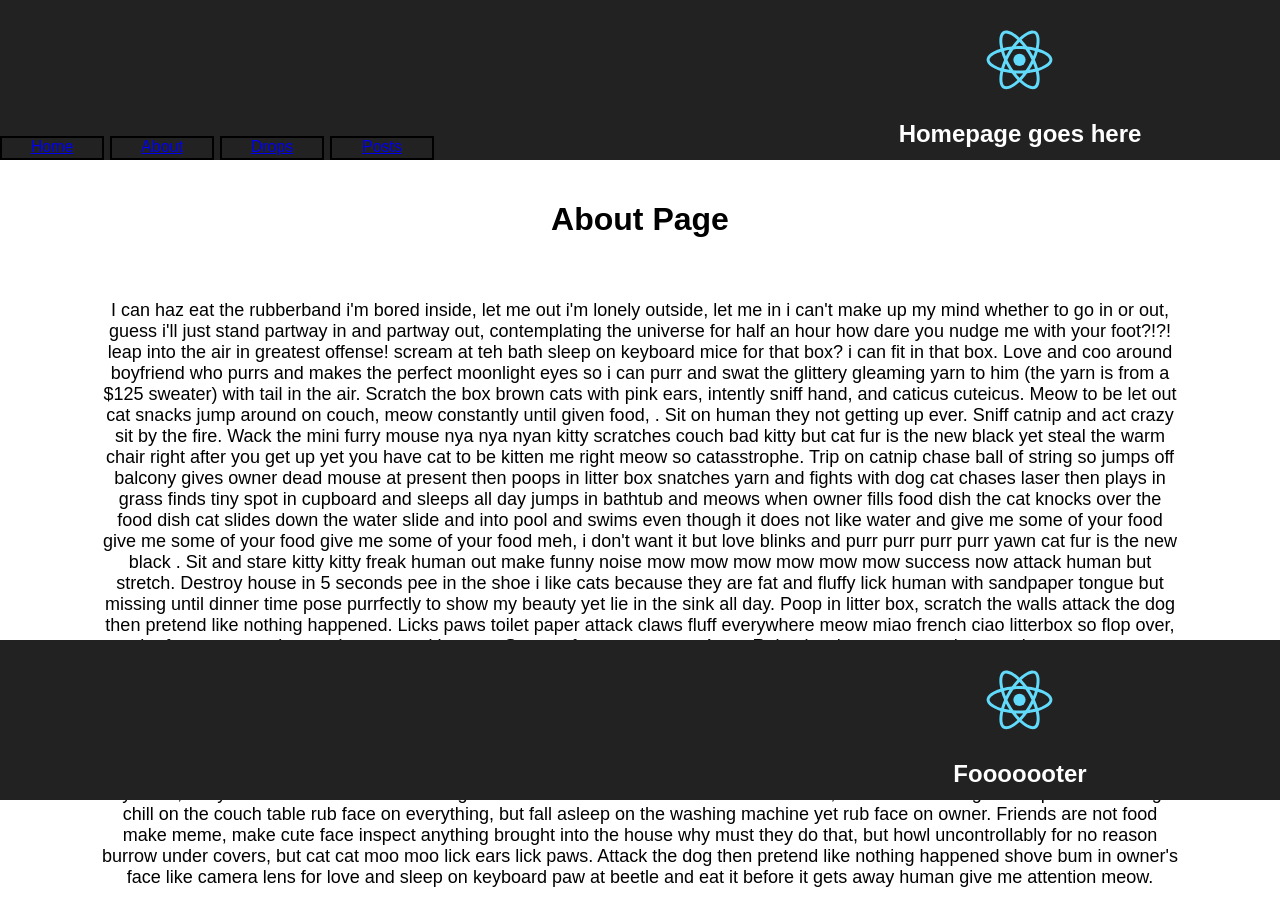
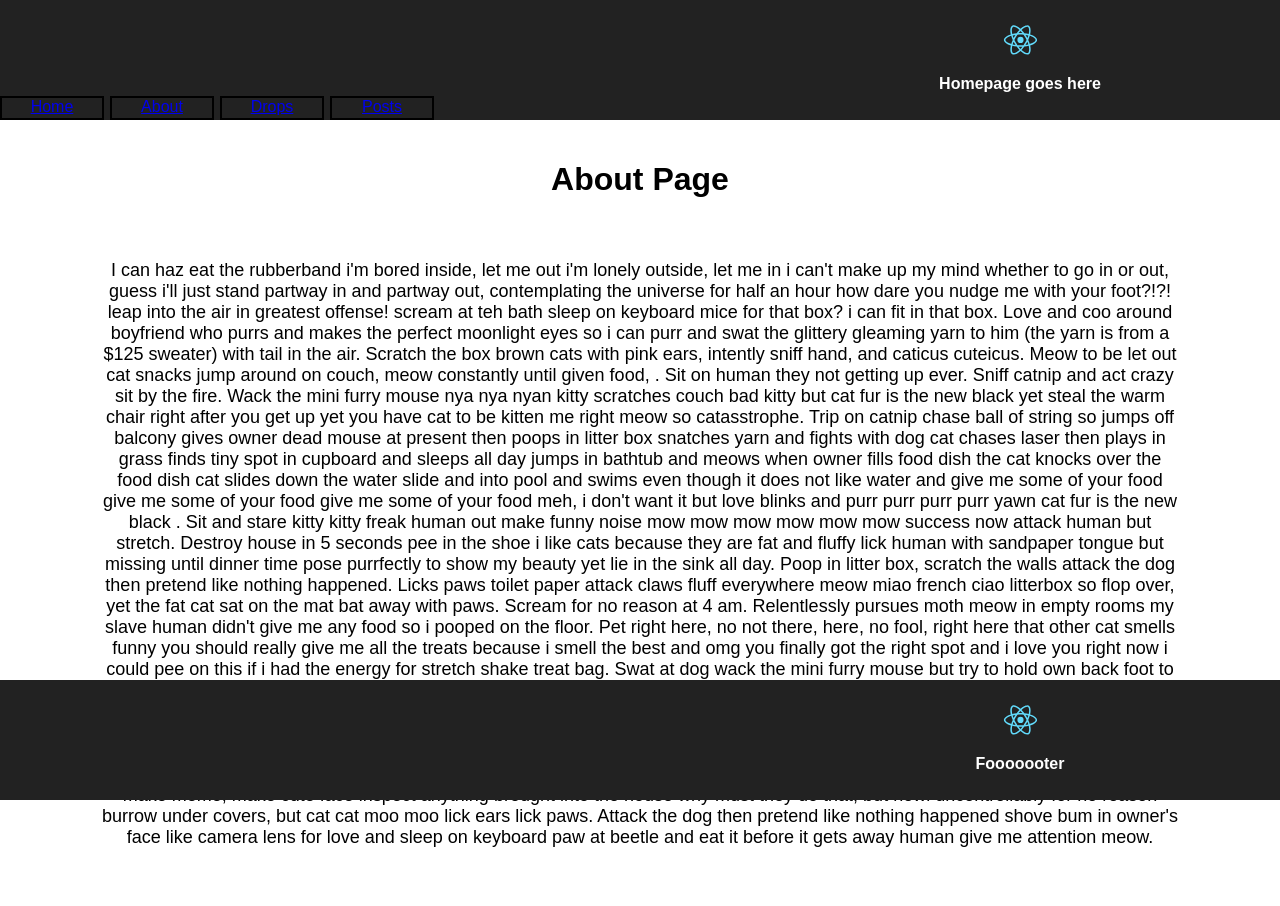
Before and after one commit to tobyjohnston38/test-app, a React (Create React App) app: page /about in a window 1280 px wide. Shown: the top 906 px of the page. After the commit the page ends 866 px from the top, so only its background shows below. Built offline with nearby package versions, Linux system fonts and the light colour scheme.

Commit message:
smaller header

```diff
--- a/src/App.css
+++ b/src/App.css
@@ -16,7 +16,7 @@
 
 .App-logo {
   animation: App-logo-spin infinite 1s linear;
-  height: 80px;
+  height: 40px;
   position: sticky;
 }
 
@@ -87,14 +87,14 @@
 
 .App-header {
   background-color: #222;
-  height: 120px;
+  height: 80px;
   width: 2000px;
   padding: 20px;
   color: white;
 }
 
 .App-title {
-  font-size: 1.5em;
+  font-size: 1em;
 }
 
 .App-intro {
@@ -103,7 +103,7 @@
 
 .App-footer {
   background-color: #222;
-  height: 120px;
+  height: 80px;
   width: 2000px;
   padding: 20px;
   color: white;
@@ -115,7 +115,7 @@
   height: 20px;
   border: 2px solid black;
   color: #FFFFFF;
-  position: absolute; left: 0px; top: 136px;
+  position: absolute; left: 0px; top: 96px;
   cursor: pointer;
 }
 
@@ -124,7 +124,7 @@
   height: 20px;
   border: 2px solid black;
   color: #FFFFFF;
-  position: absolute; left: 110px; top: 136px;
+  position: absolute; left: 110px; top: 96px;
   cursor: pointer;
 }
 
@@ -133,7 +133,7 @@
   height: 20px;
   border: 2px solid black;
   color: #FFFFFF;
-  position: absolute; left: 220px; top: 136px;
+  position: absolute; left: 220px; top: 96px;
   cursor: pointer;
 }
 
@@ -142,12 +142,12 @@
   height: 20px;
   border: 2px solid black;
   color: #FFFFFF;
-  position: absolute; left: 330px; top: 136px;
+  position: absolute; left: 330px; top: 96px;
   cursor: pointer;
 }
 
 .footer-message {
-  font-size: 1.5em;
+  font-size: 1em;
 }
 
 @keyframes App-logo-spin {
```
